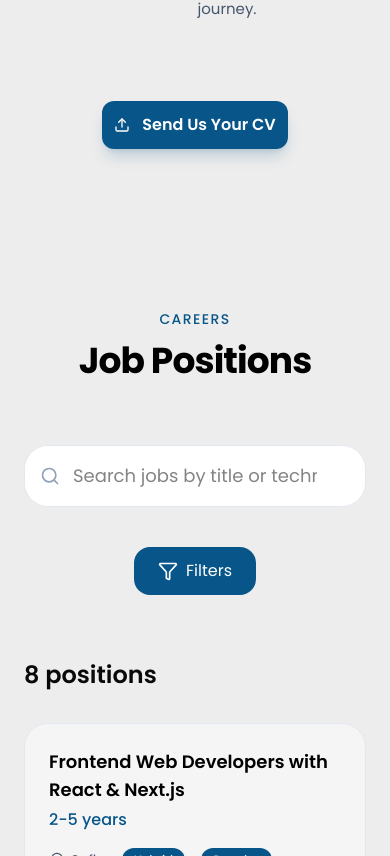
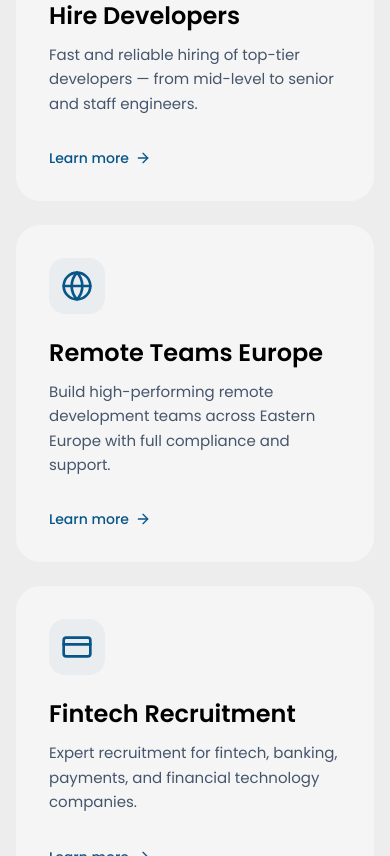
Before and after one commit to dmtrvboyan-dotcom/Recruitment.bg, a Next.js app: page / in a window 390 px wide. Shown: the part 10568-11424 px from the top of the page. Built offline with nearby package versions, Linux system fonts and the light colour scheme.

Commit message:
experise section created

```diff
--- a/src/app/page.tsx
+++ b/src/app/page.tsx
@@ -23,6 +23,7 @@ import {
   MeetTheTeam,
   CallToAction,
   ContactForm,
+  ExpertiseSection,
 } from "@/components/features/landing"
 
 /**
@@ -67,13 +68,18 @@ export default function LandingPage() {
         <SmartRSection />
       </ScrollReveal>
 
+      {/* { Our Expertise } */}
+      <ScrollReveal>
+        <ExpertiseSection />
+      </ScrollReveal>
+
       {/* For Candidates */}
       <ScrollReveal>
         <CandidatesSection />
       </ScrollReveal>
 
       {/* Job Listings */}
-      <Suspense fallback={<div className="min-h-[600px]" />}>
+      <Suspense fallback={<div className="min-h-150" />}>
         <ScrollReveal>
           <JobsSection />
         </ScrollReveal>
--- /dev/null
+++ b/src/components/features/landing/expertise-section.tsx
@@ -0,0 +1,86 @@
+"use client"
+
+import { memo } from "react"
+import Link from "next/link"
+import { ArrowRight } from "lucide-react"
+import { EXPERTISE_AREAS } from "@/lib/constants/expertise"
+
+/**
+ * Expertise Card Component
+ */
+const ExpertiseCard = memo(function ExpertiseCard({
+    item,
+}: {
+    item: (typeof EXPERTISE_AREAS)[0]
+}) {
+    const Icon = item.icon
+
+    return (
+        <Link
+            href={item.href}
+            className="group block p-8 bg-[#f5f5f5] rounded-3xl border border-slate-100 hover:border-[#78B6D9]/30 hover:shadow-xl transition-all duration-300 h-full flex flex-col"
+        >
+            <div className="mb-6">
+                <div className="w-14 h-14 flex items-center justify-center rounded-2xl bg-[#085689]/5 text-[#085689] group-hover:bg-[#78B6D9] group-hover:text-white transition-colors">
+                    <Icon className="w-8 h-8" />
+                </div>
+            </div>
+
+            <h3 className="font-semibold text-2xl text-black mb-3 leading-tight group-hover:text-[#085689] transition-colors">
+                {item.title}
+            </h3>
+
+            <p className="text-slate-600 text-[15px] leading-relaxed flex-1">
+                {item.description}
+            </p>
+
+            <div className="mt-8 flex items-center text-[#085689] font-medium text-sm group-hover:gap-2 transition-all">
+                Learn more
+                <ArrowRight className="w-4 h-4 ml-1.5 group-hover:translate-x-0.5 transition-transform" />
+            </div>
+        </Link>
+    )
+})
+
+/**
+ * Our Expertise Section
+ */
+export function ExpertiseSection() {   // ← This must be ExpertiseSection (not OurExpertiseSection)
+    return (
+        <section className="px-4 py-24 md:px-8 md:py-32 bg-transparent lg:mb-[120px] md:mb-[50px] sm:md-[0px]">
+            <div className="mx-auto max-w-6xl">
+                {/* Header */}
+                <div className="text-center mb-16">
+                    <p className="text-md font-medium text-[#085689] uppercase tracking-wider mb-4">
+                        OUR EXPERTISE
+                         </p>
+
+                    <h2 className="text-4xl md:text-5xl font-bold tracking-tight text-black mb-6">
+                        We help companies hire across industries
+                    </h2>
+                    <p className="text-xl text-slate-600 leading-relaxed max-w-4xl mx-auto">
+                        From specialized technical roles to executive leadership, we deliver
+                        tailored recruitment solutions across key industries.
+                    </p>
+                </div>
+
+                {/* Expertise Cards Grid */}
+                <div className="grid grid-cols-1 md:grid-cols-2 lg:grid-cols-3 gap-6">
+                    {EXPERTISE_AREAS.map((item, index) => (
+                        <ExpertiseCard key={index} item={item} />
+                    ))}
+                </div>
+
+                <div className="text-center mt-12">
+                    <p className="text-slate-500 text-sm">
+                        Not sure where to start?{" "}
+                        <a href="#contact" className="text-[#085689] hover:underline font-medium">
+                            Contact us
+                        </a>{" "}
+                        and we’ll guide you.
+                    </p>
+                </div>
+            </div>
+        </section>
+    )
+}
--- a/src/components/features/landing/index.ts
+++ b/src/components/features/landing/index.ts
@@ -8,6 +8,7 @@ export { SpecializedRecruitment } from "./specialized"
 export { TrustSection } from "./track-record"
 export { CompaniesSection } from "./companies-section"
 export { SmartRSection } from "./smartr"
+export { ExpertiseSection } from "./expertise-section"
 export { CandidatesSection } from "./candidates-section"
 export { JobsSection } from "./jobs"
 export { FAQSection } from "./faq-section"
--- /dev/null
+++ b/src/lib/constants/expertise.ts
@@ -0,0 +1,54 @@
+import {
+    Code2,
+    Users,
+    Globe,
+    CreditCard,
+    Gamepad2,
+    Briefcase,
+    Building2
+} from "lucide-react";
+
+export const EXPERTISE_AREAS = [
+    {
+        title: "IT Recruitment",
+        description: "Specialized recruitment for software engineers, architects, DevOps, and technical leadership roles across Bulgaria and Europe.",
+        href: "/it-recruitment-bulgaria",
+        icon: Code2,
+    },
+    {
+        title: "Hire Developers",
+        description: "Fast and reliable hiring of top-tier developers — from mid-level to senior and staff engineers.",
+        href: "/hire-developers-bulgaria",
+        icon: Users,
+    },
+    {
+        title: "Remote Teams Europe",
+        description: "Build high-performing remote development teams across Eastern Europe with full compliance and support.",
+        href: "/hire-remote-team-europe",
+        icon: Globe,
+    },
+    {
+        title: "Fintech Recruitment",
+        description: "Expert recruitment for fintech, banking, payments, and financial technology companies.",
+        href: "/fintech-recruitment",
+        icon: CreditCard,
+    },
+    {
+        title: "iGaming Recruitment",
+        description: "Dedicated recruitment solutions for the fast-paced iGaming and online betting industry.",
+        href: "/igaming-recruitment",
+        icon: Gamepad2,
+    },
+    {
+        title: "Executive Search",
+        description: "C-level and senior leadership hiring with deep market knowledge and discreet approach.",
+        href: "/executive-search-bulgaria",
+        icon: Briefcase,
+    },
+    {
+        title: "Recruitment Agency Bulgaria",
+        description: "End-to-end recruitment services across all industries in Bulgaria and the region.",
+        href: "/recruitment-agency-bulgaria",
+        icon: Building2,
+    },
+];
```
